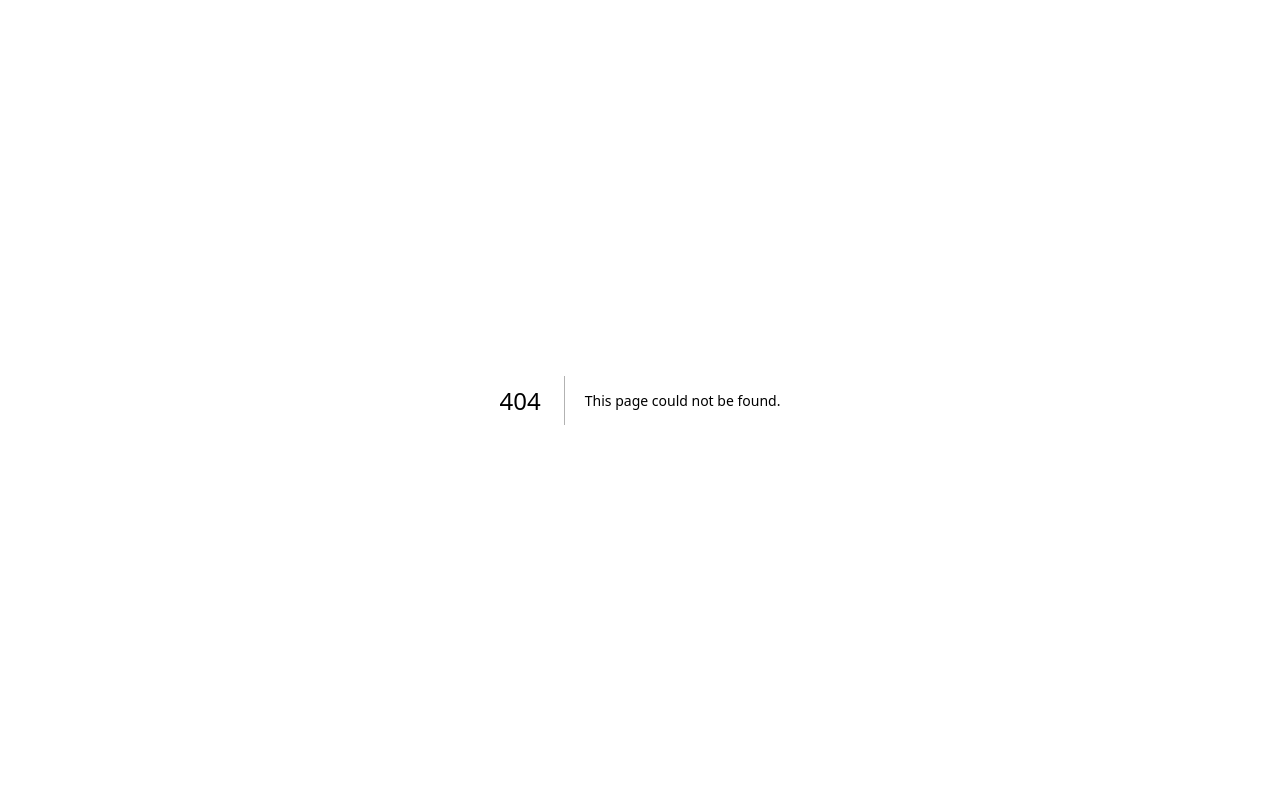
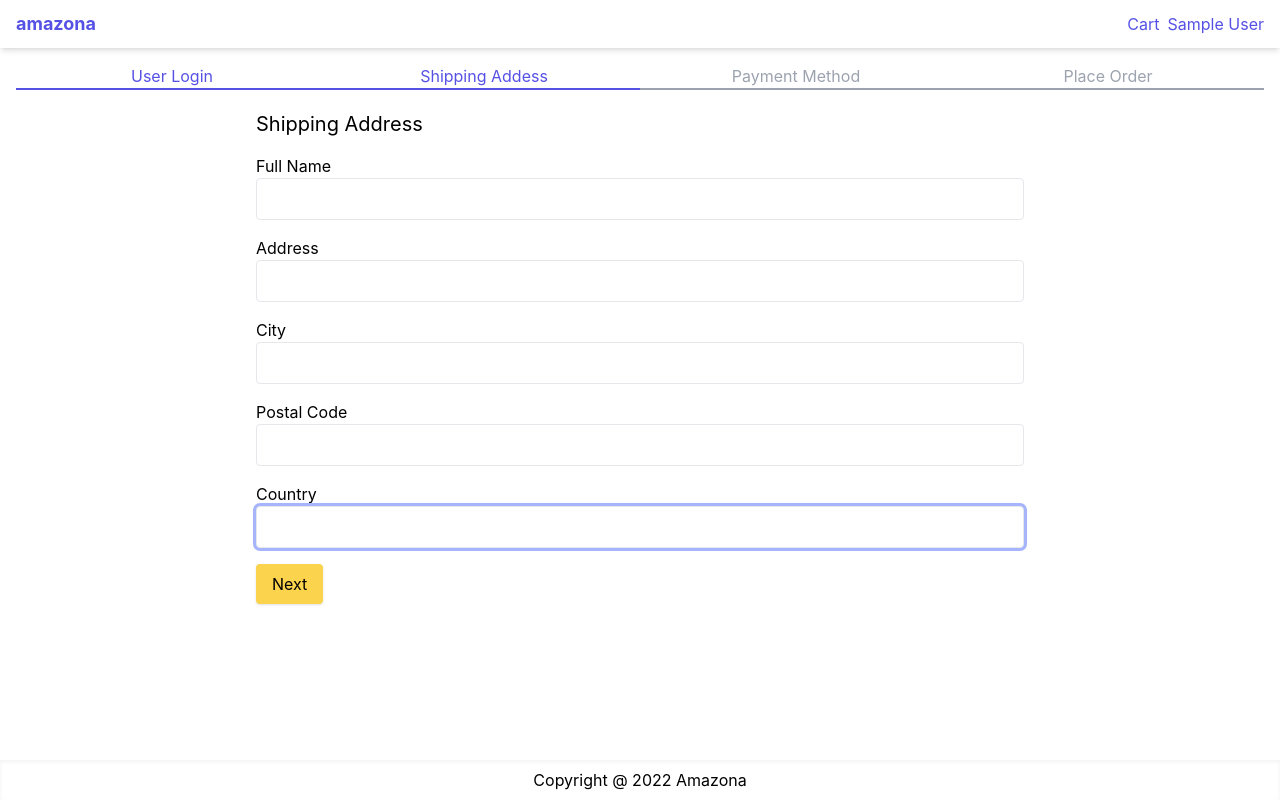
Before and after one commit to JobayerShoaib/next-amazona, a Next.js app: page /shipping in a window 1280 px wide. Before the commit this address had no page. Built offline with nearby package versions, Linux system fonts and the light colour scheme; no server answers; sample sign-in values are in the browser's storage.

Commit message:
payment method added

```diff
--- /dev/null
+++ b/components/CheckoutWizard.js
@@ -0,0 +1,23 @@
+import React from "react";
+
+export default function CheckoutWizard({activeStep = 0}) {
+
+  return (
+    <div className="mb-5 flex flex-wrap">
+      {["User Login", "Shipping Addess", "Payment Method", "Place Order"].map(
+        (step, index) => (
+          <div
+            key={step}
+            className={`flex-1 border-b-2 text-center ${
+              index <= activeStep
+                ? "border-[#5651e5] text-[#5651e5]"
+                : "border-gray-400 text-gray-400"
+            }`}
+          >
+            {step}
+          </div>
+        )
+      )}
+    </div>
+  );
+}
--- a/pages/_app.js
+++ b/pages/_app.js
@@ -1,15 +1,35 @@
 import "../styles/globals.css";
 import { StoreProvider } from "../utils/Store";
-import { SessionProvider } from "next-auth/react";
+import { SessionProvider, useSession } from "next-auth/react";
+import { useRouter } from "next/router";
 
-function MyApp({ Component, pageProps:{session,...pageProps} }) {
+function MyApp({ Component, pageProps: { session, ...pageProps } }) {
   return (
     <SessionProvider session={session}>
       <StoreProvider>
-        <Component {...pageProps} />
+        {Component.Auth ? (
+          <Auth>
+            <Component {...pageProps} />
+          </Auth>
+        ) : (
+          <Component {...pageProps} />
+        )}
       </StoreProvider>
     </SessionProvider>
   );
 }
+function Auth({ children }) {
+  const router = useRouter();
+  const { status } = useSession({
+    required: true,
+    onUnauthenticated() {
+      router.push("/unauthorized?message=login required");
+    },
+  });
+  if (status === "loading") {
+    return <div>Loading...</div>;
+  }
+  return children;
+}
 
 export default MyApp;
--- /dev/null
+++ b/pages/payment.js
@@ -0,0 +1,69 @@
+import Cookies from "js-cookie";
+import { useRouter } from "next/router";
+import React, { useContext, useEffect, useState } from "react";
+import { toast } from "react-toastify";
+import CheckoutWizard from "../components/CheckoutWizard";
+import Layout from "../components/Layout";
+import { Store } from "../utils/Store";
+
+export default function PaymentScreen() {
+  const [selectedPaymentMethod, setSelectedPaymentMethod] = useState("");
+  const { state, dispatch } = useContext(Store);
+  const { cart } = state;
+  const { shippingAddress, paymentMethod } = cart;
+
+  const router = useRouter();
+  const submitHandler = (e) => {
+    e.preventDefault();
+    if (!selectedPaymentMethod) {
+      return toast.error("Payment method is required");
+    }
+    dispatch({ type: "SAVE_PAYMENT_METHOD", payload: selectedPaymentMethod });
+    Cookies.set(
+      "cart",
+      JSON.stringify({
+        ...cart,
+        paymentMethod: selectedPaymentMethod,
+      })
+    );
+    router.push('/placeorder')
+  };
+  useEffect(() => {
+    if (!shippingAddress.address) {
+      return router.push("/shipping");
+    }
+    setSelectedPaymentMethod(paymentMethod || "");
+  }, [paymentMethod, router, shippingAddress.address]);
+  return (
+    <Layout title="Payment Method">
+      <CheckoutWizard activeStep={2} />
+      <form className="mx-auto max-w-screen-md" onSubmit={submitHandler}>
+        <h1 className="mb-4 text-xl">Payment Method</h1>
+        {["PayPal", "Stripe", "CashOnDelivery"].map((payment) => (
+          <div key={payment} className="py-1">
+            <input
+              name="paymentMethod"
+              className="p-2 outline-none focus:ring-0"
+              id={payment}
+              type="radio"
+              checked={selectedPaymentMethod === payment}
+              onChange={() => setSelectedPaymentMethod(payment)}
+            ></input>
+            <label className="p-2" htmlFor={payment}>
+              {payment}
+            </label>
+          </div>
+        ))}
+        <div className="mt-4 flex justify-between">
+          <button
+            onClick={() => router.push("/shipping")}
+            type="button"
+            className="default-button"
+          >Back</button>
+          <button className="primary-button"
+          >Next</button>
+        </div>
+      </form>
+    </Layout>
+  );
+}
--- /dev/null
+++ b/pages/shipping.js
@@ -0,0 +1,134 @@
+import Cookies from "js-cookie";
+import { useRouter } from "next/router";
+import React, { useContext, useEffect } from "react";
+import { useForm } from "react-hook-form";
+import CheckoutWizard from "../components/CheckoutWizard";
+import Layout from "../components/Layout";
+import { Store } from "../utils/Store";
+
+export default function ShippingScreen() {
+  const { state, dispatch } = useContext(Store);
+  const { cart } = state;
+  const { shippingAddress } = cart;
+  const router=useRouter();
+  const {
+    handleSubmit,
+    register,
+    formState: { errors },
+    setValue,
+  } = useForm();
+
+  useEffect(() => {
+    setValue("fullName", shippingAddress.fullName);
+    setValue("address", shippingAddress.address);
+    setValue("city", shippingAddress.city);
+    setValue("postalCode", shippingAddress.postalCode);
+    setValue("country", shippingAddress.country);
+  }, [setValue,shippingAddress]);
+
+
+  const submitHandler = ({ fullName, address, city, postalCode, country }) => {
+    dispatch({
+      type: "SAVE_SHIPPING_ADDRESS",
+      payload: { fullName, address, city, postalCode, country },
+    });
+    Cookies.set(
+      "cart",
+      JSON.stringify({
+        ...cart,
+        shippingAddress: {
+          fullName,
+          address,
+          city,
+          postalCode,
+          country,
+        },
+      })
+    );
+    router.push('/payment')
+  };
+  return (
+    <Layout title="Shipping Address">
+      <CheckoutWizard activeStep={1} />
+      <form
+        className="mx-auto max-w-screen-md"
+        onSubmit={handleSubmit(submitHandler)}
+      >
+        <h1 className="mb-4 text-xl">Shipping Address</h1>
+        <div className="mb-4">
+          <label htmlFor="fullName">Full Name</label>
+          <input
+            className="w-full"
+            id="fullName"
+            autoFocus
+            {...register("fullName", { required: "Please enter full name" })}
+          ></input>
+          {errors.fullName && (
+            <div className="text-red-500">{errors.fullName.message}</div>
+          )}
+        </div>
+        <div className="mb-4">
+          <label htmlFor="address">Address</label>
+          <input
+            className="w-full"
+            id="address"
+            autoFocus
+            {...register("address", {
+              required: "Please enter address",
+              minLength: { value: 3, message: "Address is more than 3" },
+            })}
+          ></input>
+          {errors.address && (
+            <div className="text-red-500">{errors.address.message}</div>
+          )}
+        </div>
+        <div className="mb-4">
+          <label htmlFor="city">City</label>
+          <input
+            className="w-full"
+            id="city"
+            autoFocus
+            {...register("city", {
+              required: "Please enter city",
+              minLength: { value: 3, message: "City is more than 3" },
+            })}
+          ></input>
+          {errors.city && (
+            <div className="text-red-500">{errors.city.message}</div>
+          )}
+        </div>
+        <div className="mb-4">
+          <label htmlFor="postalCode">Postal Code</label>
+          <input
+            className="w-full"
+            id="postalCode"
+            autoFocus
+            {...register("postalCode", {
+              required: "Please enter postal code",
+            })}
+          ></input>
+          {errors.postalCode && (
+            <div className="text-red-500">{errors.postalCode.message}</div>
+          )}
+        </div>
+        <div className="mb-4">
+          <label htmlFor="country">Country</label>
+          <input
+            className="w-full"
+            id="country"
+            autoFocus
+            {...register("country", { required: "Please enter country" })}
+          ></input>
+          {errors.country && (
+            <div className="text-red-500">{errors.country.message}</div>
+          )}
+        </div>
+        <div className="mb-4 flex justify-between">
+          <button className="primary-button">Next</button>
+        </div>
+      </form>
+    </Layout>
+  );
+}
+
+ShippingScreen.Auth=true;
--- /dev/null
+++ b/pages/unauthorized.js
@@ -0,0 +1,14 @@
+import { useRouter } from "next/router";
+import React from "react";
+import Layout from "../components/Layout";
+
+export default function Unauthorized() {
+  const  router  = useRouter();
+  const{message}=router.query;
+  return (
+    <Layout title="Unauthorized page">
+      <h1 className="text-xl">Access Denied</h1>
+      {message && <div className="mb-4 text-red-500">{message}</div>}
+    </Layout>
+  );
+}
--- a/styles/globals.css
+++ b/styles/globals.css
@@ -26,6 +26,10 @@
 .primary-button {
   @apply rounded bg-amber-300 py-2 px-4 shadow outline-none hover:bg-amber-400 active:bg-amber-500
 }
+.default-button{
+  @apply rounded bg-gray-100 py-2 px-4 text-black shadow outline-none hover:bg-gray-200 active:bg-gray-300
+
+}
 input,
 select,
 textarea{
--- a/utils/Store.js
+++ b/utils/Store.js
@@ -4,7 +4,9 @@
 export const Store = createContext();
 
 const initialState = {
-  cart:Cookies.get('cart')?JSON.parse(Cookies.get('cart')):{cartItems:[]},
+  cart: Cookies.get("cart")
+    ? JSON.parse(Cookies.get("cart"))
+    : { cartItems: [] ,shippingAddress:{}},
 };
 
 function reducer(state, action) {
@@ -19,25 +21,46 @@
             item.name == newItem.name ? newItem : item
           )
         : [...state.cart.cartItems, newItem];
-        Cookies.set('cart',JSON.stringify({ ...state.cart, cartItems }))
+      Cookies.set("cart", JSON.stringify({ ...state.cart, cartItems }));
       return { ...state, cart: { ...state.cart, cartItems } };
     }
     case "CART_REMOVE_ITEM": {
       const cartItems = state.cart.cartItems.filter(
         (item) => item.slug !== action.payload.slug
       );
-      Cookies.set('cart',JSON.stringify({ ...state.cart, cartItems }))
+      Cookies.set("cart", JSON.stringify({ ...state.cart, cartItems }));
       return { ...state, cart: { ...state.cart, cartItems } };
     }
-    case "CART_RESET":{
-      return{
+    case "CART_RESET": {
+      return {
         ...state,
-        cart:{
-          cartItems:[],
-          shippingAddress:{location:{}},
-          paymentMethod:'',
-        }
-      }
+        cart: {
+          cartItems: [],
+          shippingAddress: { location: {} },
+          paymentMethod: "",
+        },
+      };
+    }
+    case "SAVE_SHIPPING_ADDRESS": {
+      return {
+        ...state,
+        cart: {
+          ...state.cart,
+          shippingAddress: {
+            ...state.cart.shippingAddress,
+            ...action.payload,
+          },
+        },
+      };
+    }
+    case "SAVE_PAYMENT_METHOD": {
+      return {
+        ...state,
+        cart: {
+          ...state.cart,
+          paymentMethod: action.payload,
+        },
+      };
     }
     default:
       return state;
```
Also changed, not shown: .eslintrc.json.
